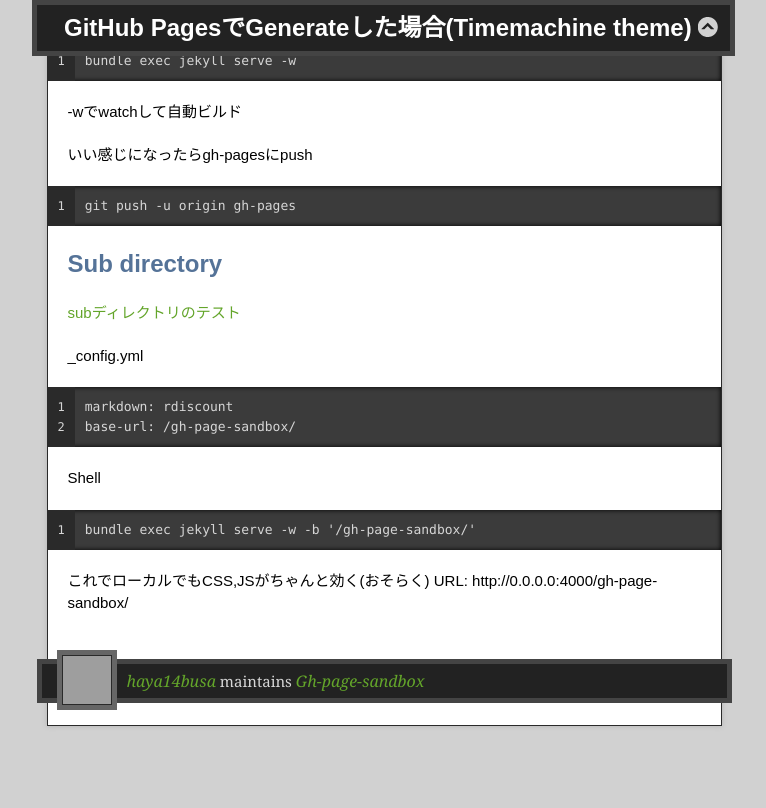
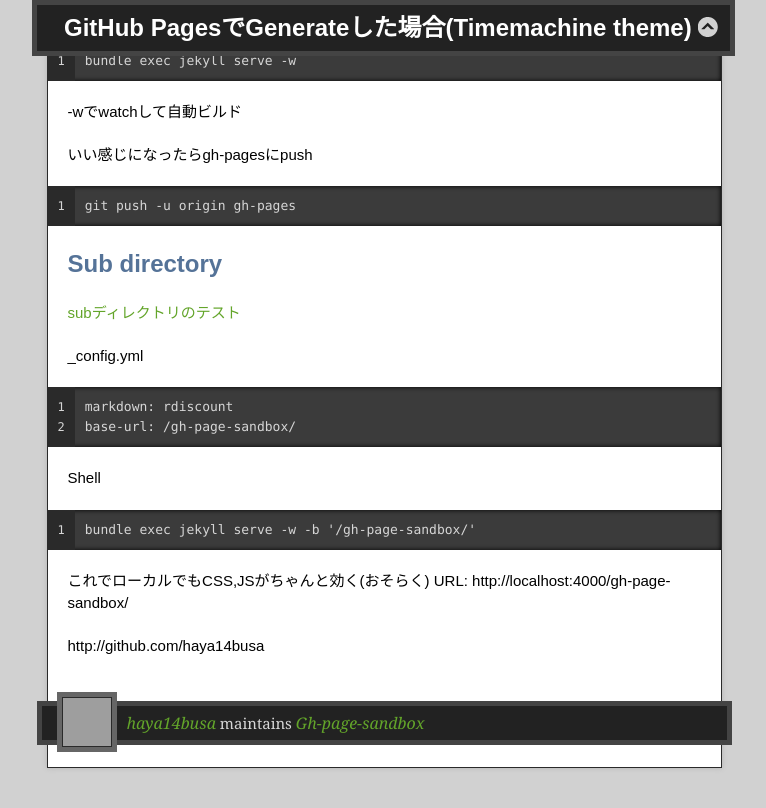
Before and after one commit to haya14busa/gh-page-sandbox, a Jekyll site: the page built from index.md, in a window 1280 px wide and 900 px high, scrolled down 3118 px. Shown: the top 808 px of the window, without its empty margins (256-1022 px from the left). Built offline with Jekyll 4.4.1, drawn with Linux system fonts in a browser that asks for light colours; nearby versions of some CDN libraries; Markdown is read by kramdown in place of the engine named in the settings; some of the changed lines change nothing that is shown; grey boxes are pictures that could not be loaded.

Commit message:
Change url to localhost

````diff
--- a/index.md
+++ b/index.md
@@ -155,4 +155,6 @@ bundle exec jekyll serve -w -b '/gh-page-sandbox/'
 ```
 
 これでローカルでもCSS,JSがちゃんと効く(おそらく)
-URL: http://0.0.0.0:4000/gh-page-sandbox/
+URL: http://localhost:4000/gh-page-sandbox/
+
+http://github.com/haya14busa
````
